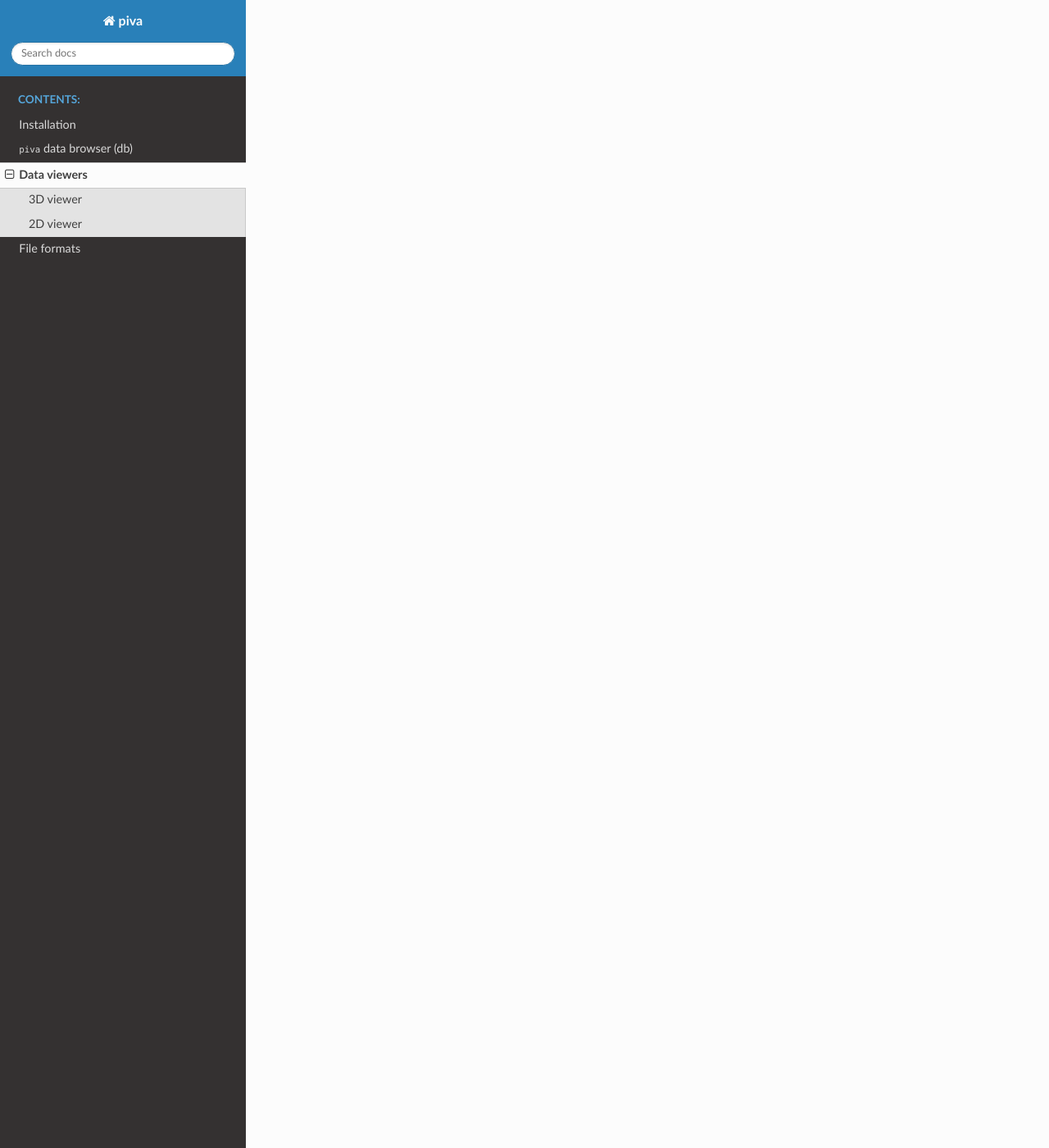
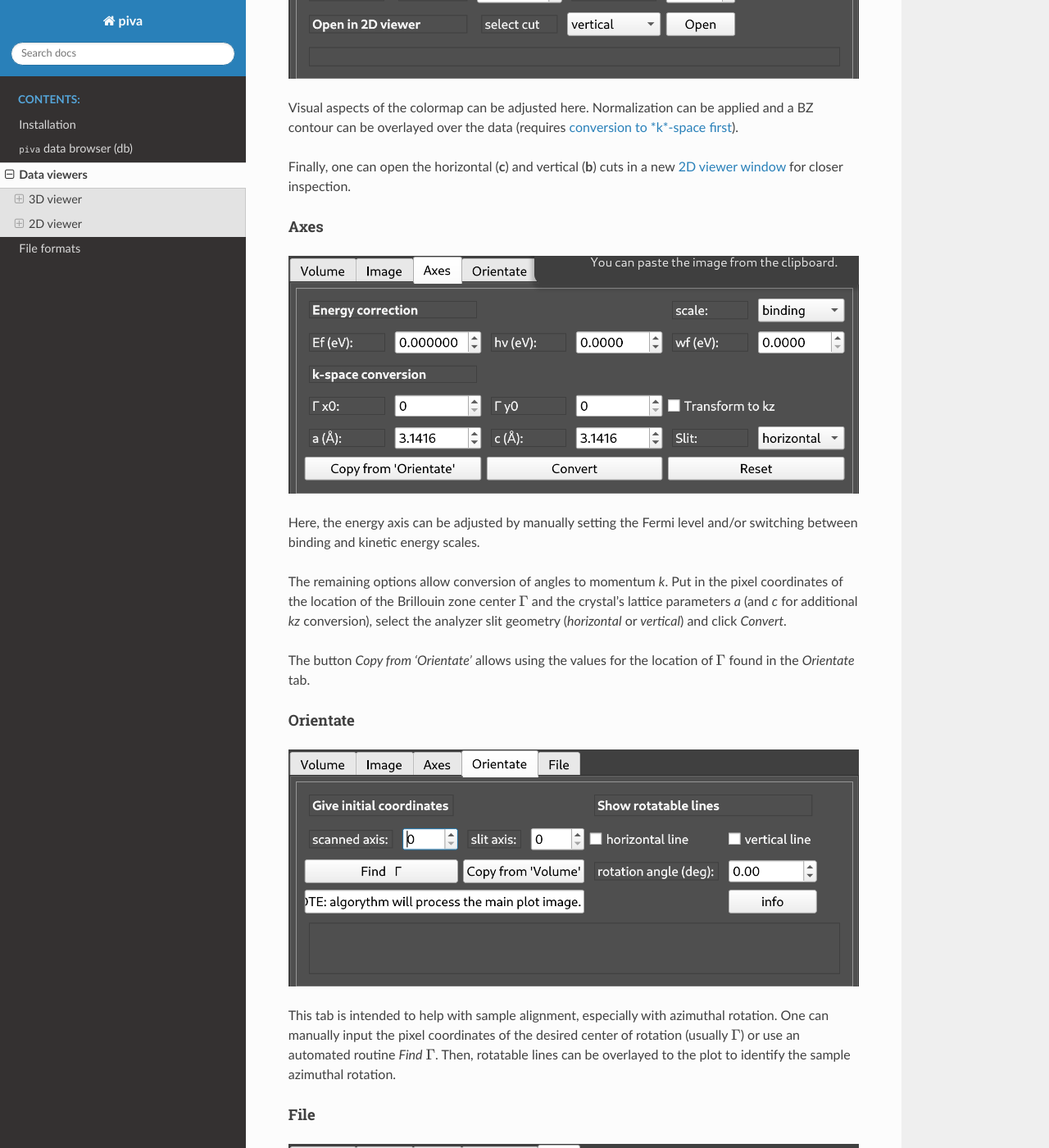
Before and after one commit to pudeIko/piva, a Sphinx documentation site: the page built from doc/source/viewers.rst, in a window 1280 px wide and 1400 px high, scrolled down 1934 px. Shown: the whole window at 82% size. Built offline with Sphinx 7.4.7 and the Read the Docs theme 2.0.0, drawn with Linux system fonts in a browser that asks for light colours; some of the changed text lies outside the part shown.

Commit message:
Documentation: GUI overview for db, 2Dviewer, 3Dviewer. #4

```diff
--- a/doc/source/viewers.rst
+++ b/doc/source/viewers.rst
@@ -20,10 +20,11 @@
 **b**  Cut through the data cube along the vertical yellow line in **a**.
 **c**  Cut through the data cube along the horizontal yellow line in **a**.
 **d**  Integrated intensity along the axis perpendicular to the plane in **a**.
-**e**  *Utility panel*.
+**e**  :ref:`Utility panel <sec-utility-panel3d>`.
 =====  =========================================================================
 
-### The buttons
+The buttons
+^^^^^^^^^^^
 
 ===========  ===================================================================
 button       function
@@ -34,6 +35,87 @@
 hide tabs    Hide the *utility panel* for a less distractive view.
 open in PIT  Open the current dataset with `data-slicer's PIT <https://data-slicer.readthedocs.io/en/latest/quickstart.html>`_.
 ===========  ===================================================================
+
+.. _sec-utility-panel3d:
+
+The Utility Panel
+^^^^^^^^^^^^^^^^^
+
+The different tabs in this panel give access to a lot of `piva`'s functionality.
+
+Volume
+""""""
+
+Here one can manually set the location (in pixels) of the yellow lines in the
+plots **a** - **d** (*Energy sliders* and *Momentum sliders*).
+
+It's also possible to different integration windows by enabling the
+respective *binning* checkbox and setting the size of the window in units of
+pixels.
+
+Image
+"""""
+
+.. figure:: ../img/image.png
+   :alt: Image not found.
+
+Visual aspects of the colormap can be adjusted here.
+Normalization can be applied and a BZ contour can be overlayed over the data
+(requires :ref:`conversion to *k*-space first <sec-utility-panel-axes>`).
+
+Finally, one can open the horizontal (**c**) and vertical (**b**) cuts in a
+new :ref:`2D viewer window <sec-2d-viewer>` for closer inspection.
+
+.. _sec-utility-panel-axes:
+
+Axes
+""""
+
+.. figure:: ../img/axes.png
+   :alt: Image not found.
+
+Here, the energy axis can be adjusted by manually setting the Fermi level
+and/or switching between binding and kinetic energy scales.
+
+The remaining options allow conversion of angles to momentum *k*.
+Put in the pixel coordinates of the location of the Brillouin zone center
+:math:`\Gamma` and the crystal's lattice parameters *a* (and *c* for
+additional *kz* conversion), select the analyzer slit geometry (*horizontal*
+or *vertical*) and click *Convert*.
+
+The button *Copy from 'Orientate'* allows using the values for the location of
+:math:`\Gamma` found in the *Orientate* tab.
+
+Orientate
+"""""""""
+
+.. figure:: ../img/orientate.png
+   :alt: Image not found.
+
+This tab is intended to help with sample alignment, especially with azimuthal
+rotation.
+One can manually input the pixel coordinates of the desired center of
+rotation (usually :math:`\Gamma`) or use an automated routine *Find*
+:math:`\Gamma`.
+Then, rotatable lines can be overlayed to the plot to identify the sample
+azimuthal rotation.
+
+File
+""""
+
+.. figure:: ../img/file.png
+   :alt: Image not found.
+
+With the *add/update* button, arbitrary metadata of the datafile can be added
+or changed.
+The metadata will use the key entered in *name* and the value from *value*.
+
+.. note::
+    Any changes in the metadata will only be saved to the pickle file
+    generated/updated by hitting the *save* button in the top-right.
+
+Finally, the *open in jn* button creates and opens a **J** upyter **n**
+otebook with the supplied name for further data analysis.
 
 .. _sec-2d-viewer:
 
@@ -48,3 +130,18 @@
 The *utility panel* also provides slightly different functionality, geared
 towards 2D datasets.
 Therefore, confer the previous section for all things not covered here.
+
+Utility Panel in 2D
+^^^^^^^^^^^^^^^^^^^
+
+Image
+"""""
+
+In addition to the functionality already present in the 3D case, one can
+employ a box smoothing algorithm and the *curvature method* for better
+visualization of dispersive features.
+
+File
+""""
+
+Additionally allows opening this dataset in the  *MDC/EDC fitter* windows.
```
Also changed, not shown: doc/img/axes.png (added), doc/img/file.png (added), doc/img/image.png (added), doc/img/orientate.png (added).
